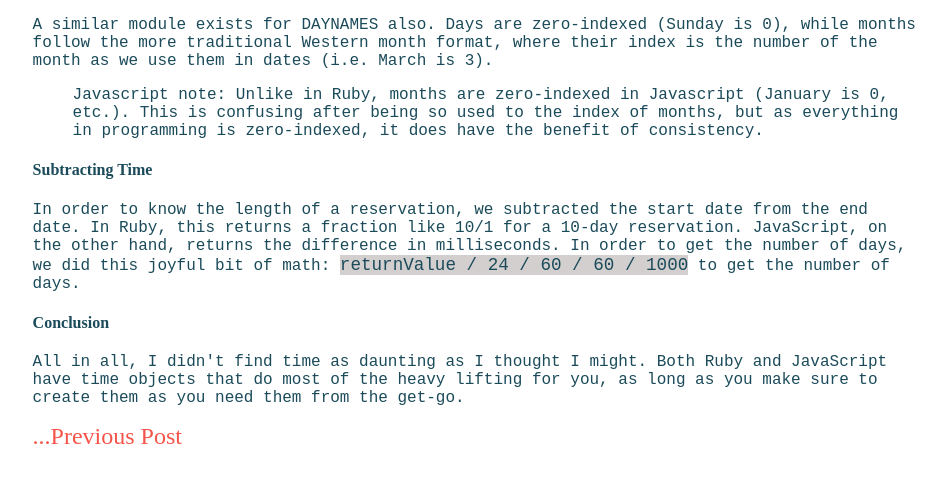
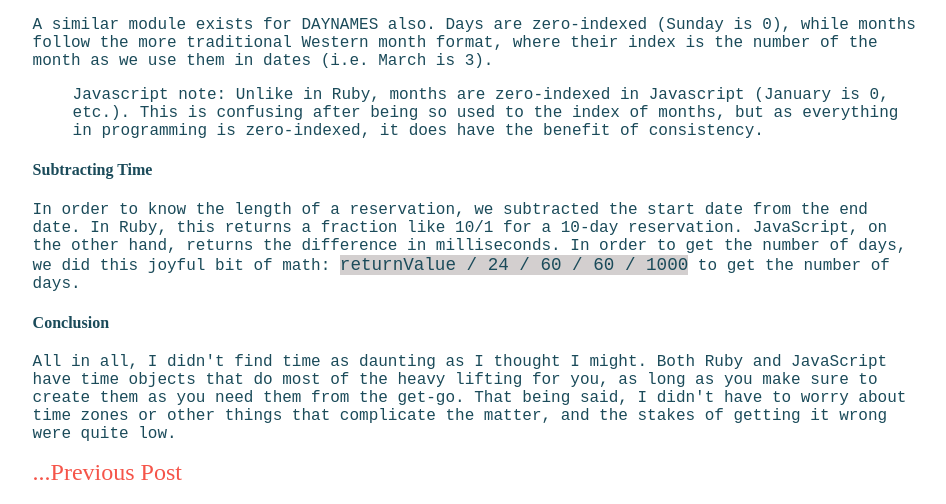
Before and after one commit to adriennedomingus/adriennedomingus.github.io, a Jekyll site: the page built from _posts/2016-03-10-playing-with-time-in-ruby-and-javascript.html, in a window 1280 px wide. Shown: the part 1293-1797 px from the top of the page, without its empty margins (165-1111 px from the left). Built offline with Jekyll 4.4.1, drawn with Linux system fonts in a browser that asks for light colours.

Commit message:
time disclaimer

```diff
--- a/_posts/2016-03-10-playing-with-time-in-ruby-and-javascript.html
+++ b/_posts/2016-03-10-playing-with-time-in-ruby-and-javascript.html
@@ -19,6 +19,6 @@ layout: post
   <h4>Subtracting Time</h4>
   <p>In order to know the length of a reservation, we subtracted the start date from the end date. In Ruby, this returns a fraction like 10/1 for a 10-day reservation. JavaScript, on the other hand, returns the difference in milliseconds. In order to get the number of days, we did this joyful bit of math: <span class="code">returnValue / 24 / 60 / 60 / 1000</span> to get the number of days.</p>
   <h4>Conclusion</h4>
-  <p>All in all, I didn't find time as daunting as I thought I might. Both Ruby and JavaScript have time objects that do most of the heavy lifting for you, as long as you make sure to create them as you need them from the get-go.</p>
+  <p>All in all, I didn't find time as daunting as I thought I might. Both Ruby and JavaScript have time objects that do most of the heavy lifting for you, as long as you make sure to create them as you need them from the get-go. That being said, I didn't have to worry about time zones or other things that complicate the matter, and the stakes of getting it wrong were quite low. </p>
   <a class="inline previous-post" href="http://adriennedomingus.github.io/2016/02/28/sending-email-from-your-rails-app.html">...Previous Post</a>
 </div>
```
